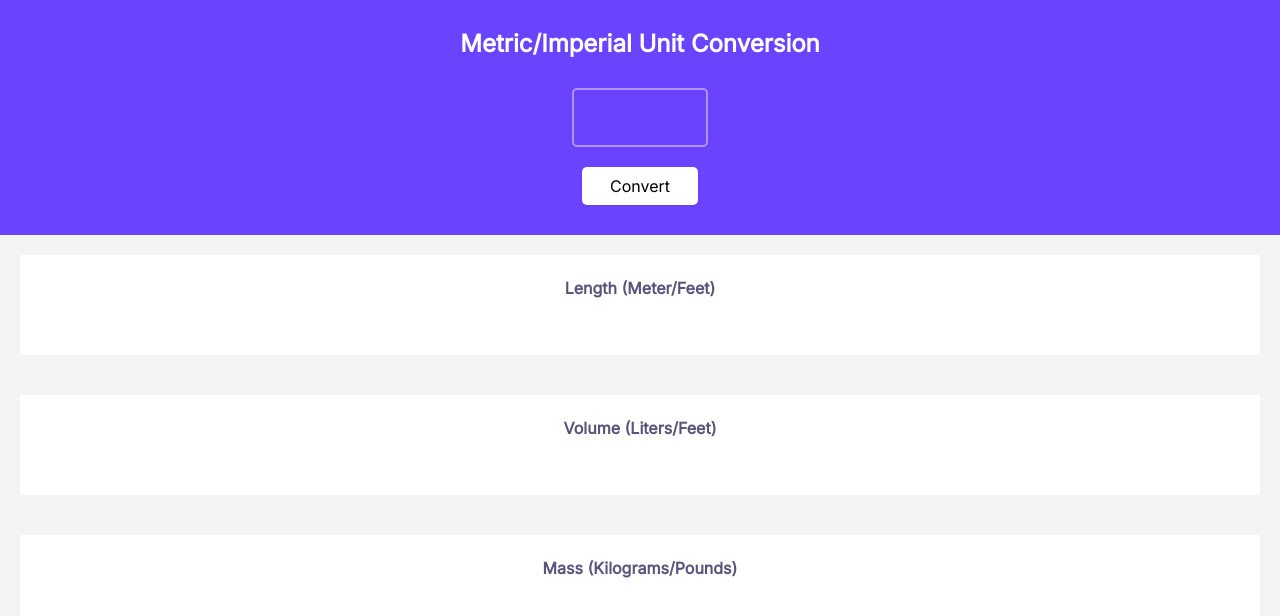
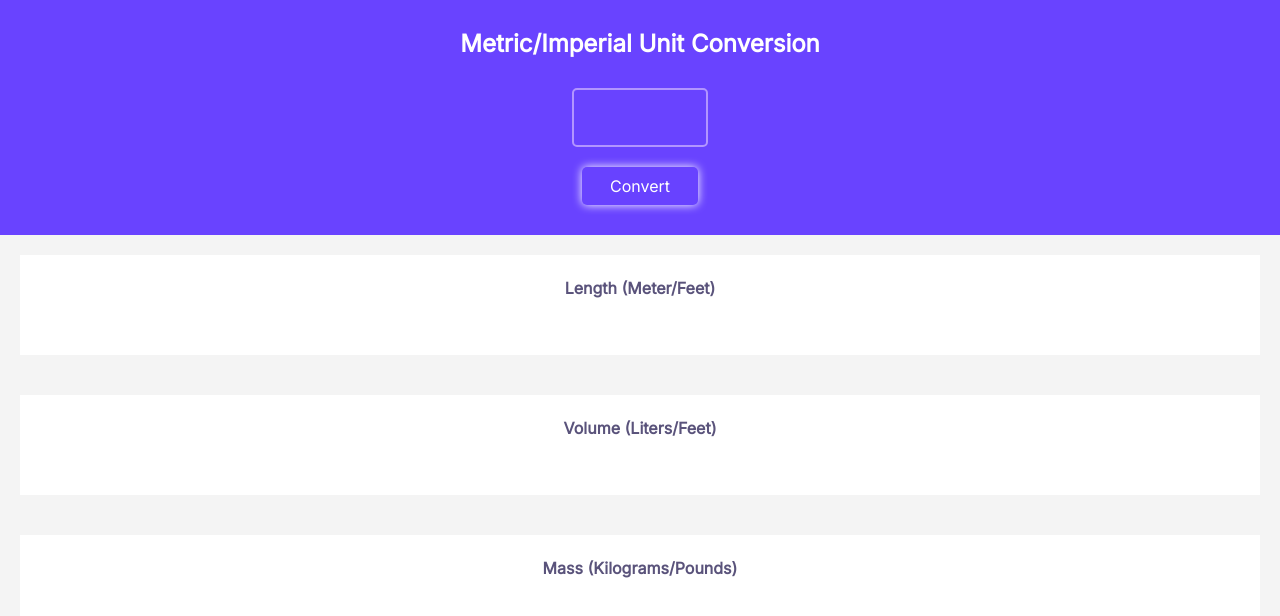
Before and after one commit to aysenur-aydin/Unit-Converter, a website built with Vite: page index.html in a window 1280 px wide. In both pictures the pointer is over the button "Convert". Built offline with nearby package versions, Linux system fonts and the light colour scheme.

Commit message:
Updated convert button

```diff
--- a/index.css
+++ b/index.css
@@ -40,6 +40,12 @@ button {
   border: none;
 }
 
+button:hover {
+  background-color:rgb(104, 66, 255);
+  box-shadow: 0px 0px 10px white;
+  color: white;
+}
+
 #value-container {
   display: flex;
   box-sizing: border-box;
```
